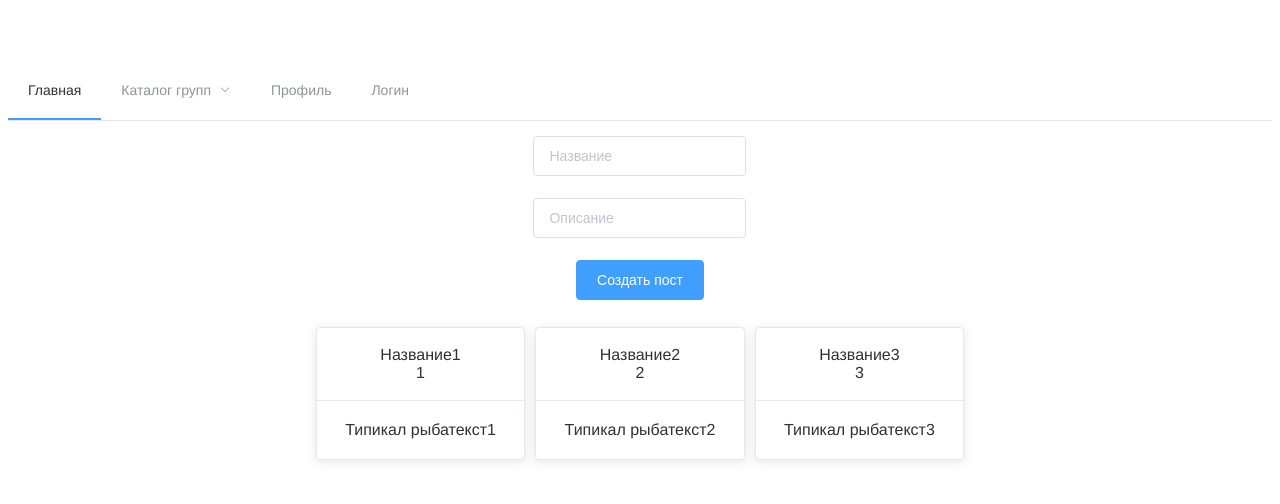
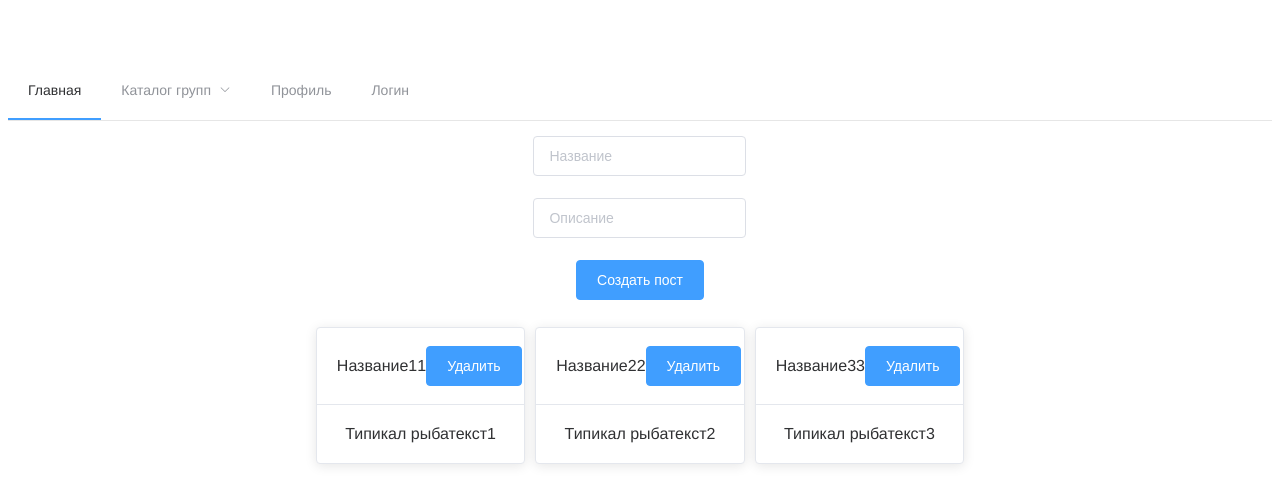
Before and after one commit to TekinaLiadon/catalog, a Vue app in the folder catalog/: page /#/ in a window 1280 px wide. Shown: the top 504 px of the page. Built offline with nearby package versions, Linux system fonts and the light colour scheme.

Commit message:
Update CardPost.vue

```diff
--- a/catalog/src/components/ui/CardPost.vue
+++ b/catalog/src/components/ui/CardPost.vue
@@ -2,8 +2,9 @@
     <el-card class="box-card">
         <template #header>
             <div class="card-header">
-                <span>{{title}}</span>
-                <div>{{id}}</div>
+                        <span>{{title}}</span>
+                        {{id}}
+                        <el-button type="primary">Удалить</el-button>
             </div>
         </template>
         <div class="text item">
@@ -24,7 +25,12 @@
 </script>
 
 <style scoped>
-.box-card {
-	margin: 5px;
-}
+    .box-card {
+        margin: 5px;
+    }
+    .card-header {
+        display: flex;
+        justify-content: space-between;
+        align-items: center;
+    }
 </style>
```
